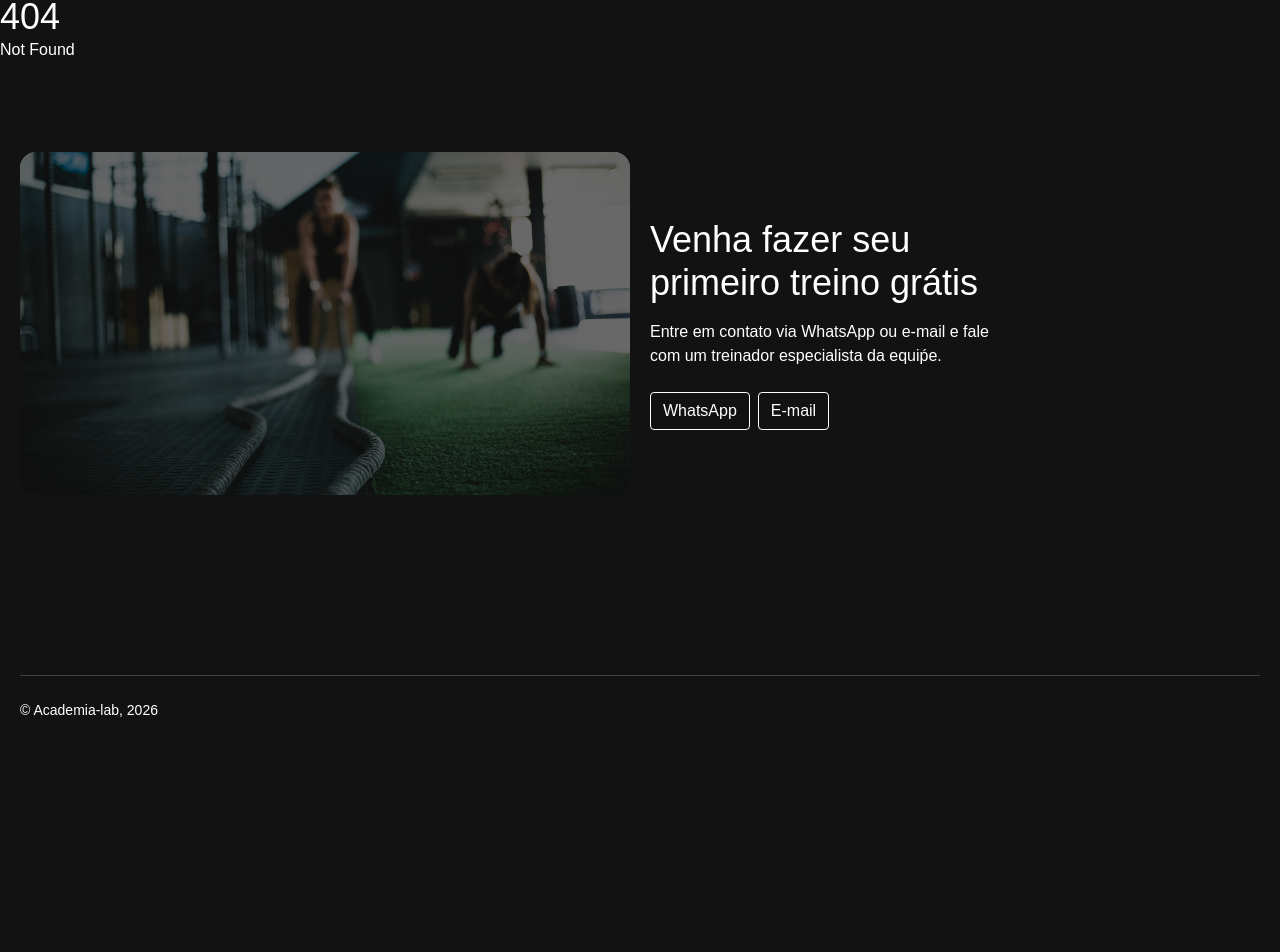
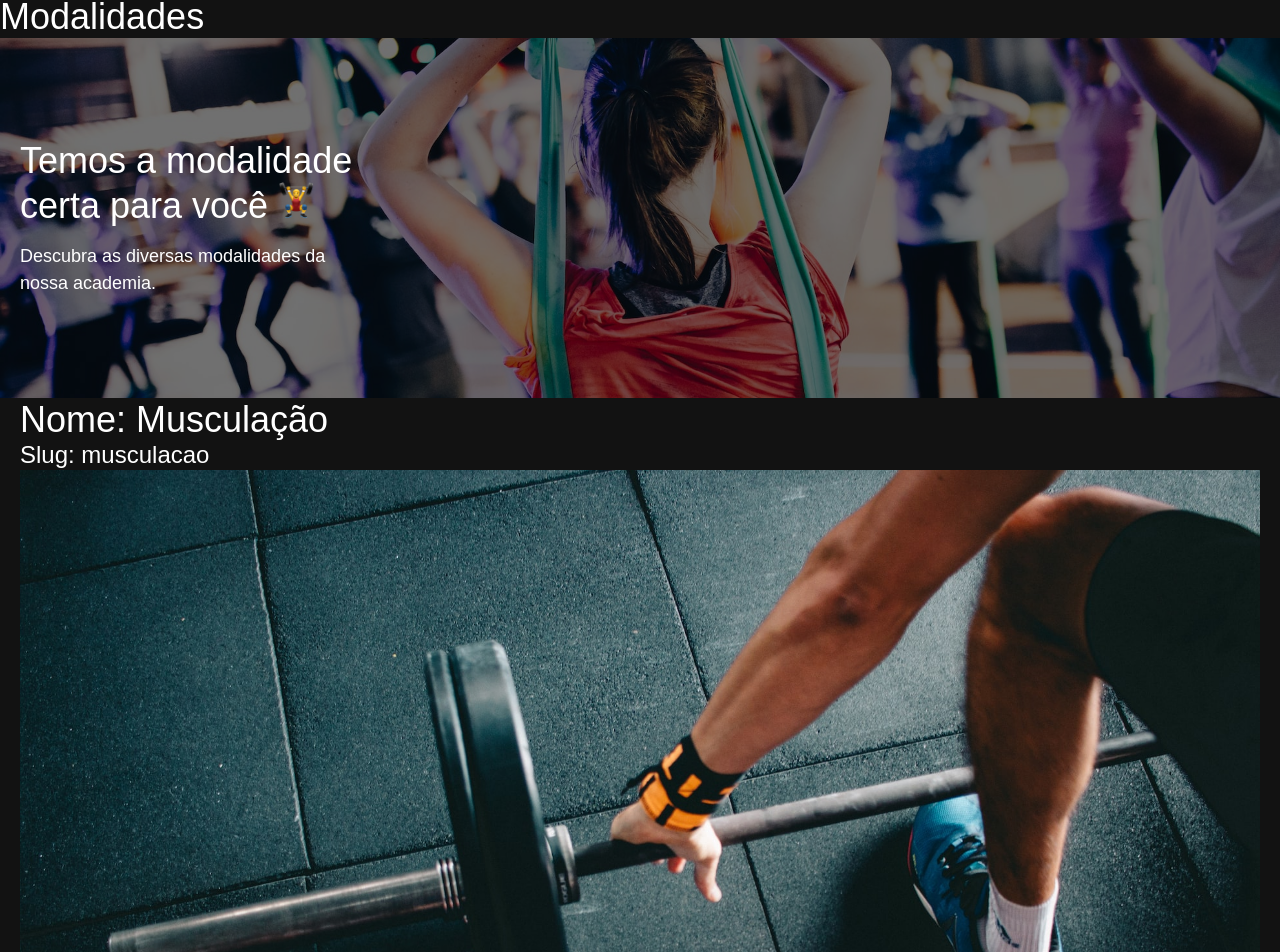
Before and after one commit to juceliocosta/academia-lab, a SvelteKit app: page /modalidades in a window 1280 px wide. Before the commit this address had no page. Shown: the part 125-1077 px from the top of the page. Before the commit the page ends 870 px from the top, so only its background shows below. Built offline with nearby package versions, Linux system fonts and the light colour scheme.

Commit message:
adicionar o componente Cards

```diff
--- /dev/null
+++ b/src/lib/Card.svelte
@@ -0,0 +1,8 @@
+<script>
+	import { getAssetUrl } from '#lib/assets.js';
+	let { info } = $props();
+</script>
+
+<h1>Nome: {info.name}</h1>
+<h2>Slug: {info.slug}</h2>
+<img src={getAssetUrl(info.img)} alt={info.name} />
--- /dev/null
+++ b/src/lib/assets.js
@@ -0,0 +1,12 @@
+// O Vite importa todas as imagens de src/lib/assets/ e obtém suas URLs processadas
+const assets = import.meta.glob('#lib/assets/*.{png,jpg,jpeg,svg,webp}', {
+	eager: true,
+	query: '?url',
+	import: 'default'
+});
+
+// Função para buscar a URL final da imagem pelo nome do arquivo
+export function getAssetUrl(filename = '') {
+	const path = `/src/lib/assets/${filename}`;
+	return assets[path] || '';
+}
--- /dev/null
+++ b/src/lib/stores/modalidades.svelte.js
@@ -0,0 +1,27 @@
+export const globalModalidades = $state([
+	{
+		name: 'Musculação',
+		slug: 'musculacao',
+		img: 'musculacao.jpg'
+	},
+	{
+		name: 'Crossfit',
+		slug: 'crossfit',
+		img: 'crossfit.jpg'
+	},
+	{
+		name: 'Alongamento',
+		slug: 'alongamento',
+		img: 'alongamento.jpg'
+	},
+	{
+		name: 'Exercícios em grupo',
+		slug: 'exercicios',
+		img: 'exercicios-grupo.jpg'
+	},
+	{
+		name: 'Natação',
+		slug: 'natacao',
+		img: 'natacao.jpg'
+	}
+]);
--- /dev/null
+++ b/src/routes/modalidades/+page.svelte
@@ -0,0 +1,24 @@
+<script>
+	import Card from '#lib/Card.svelte';
+	import Intro from '#lib/Intro.svelte';
+	import alongamento from '#lib/assets/alongamento.jpg';
+	import weight from '#lib/assets/icon-weight.png';
+	import { globalModalidades } from '#lib/stores/modalidades.svelte.js';
+</script>
+
+<h1>Modalidades</h1>
+
+<Intro
+	title="Temos a modalidade certa para você"
+	content="Descubra as diversas modalidades da nossa academia."
+	img={alongamento}
+	icon={weight}
+/>
+
+<section class="modalidades">
+	<div class="modalidades__wrapper wrap">
+		{#each globalModalidades as modalidade}
+			<Card info={modalidade} />
+		{/each}
+	</div>
+</section>
```
